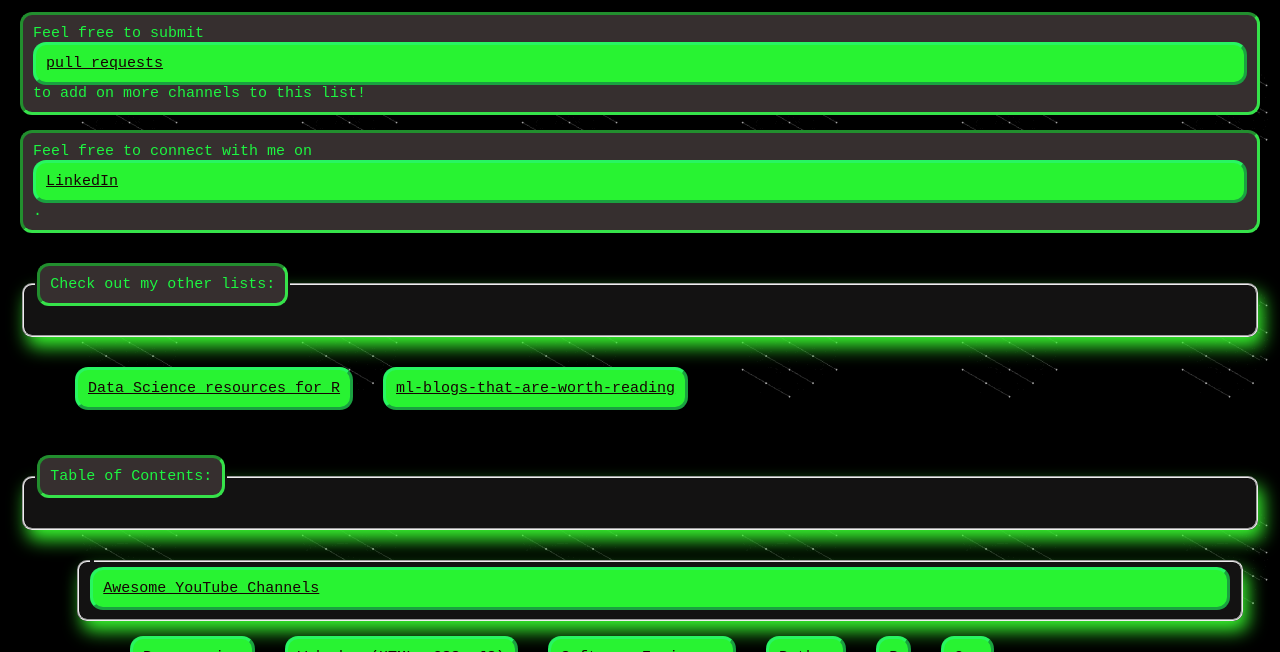
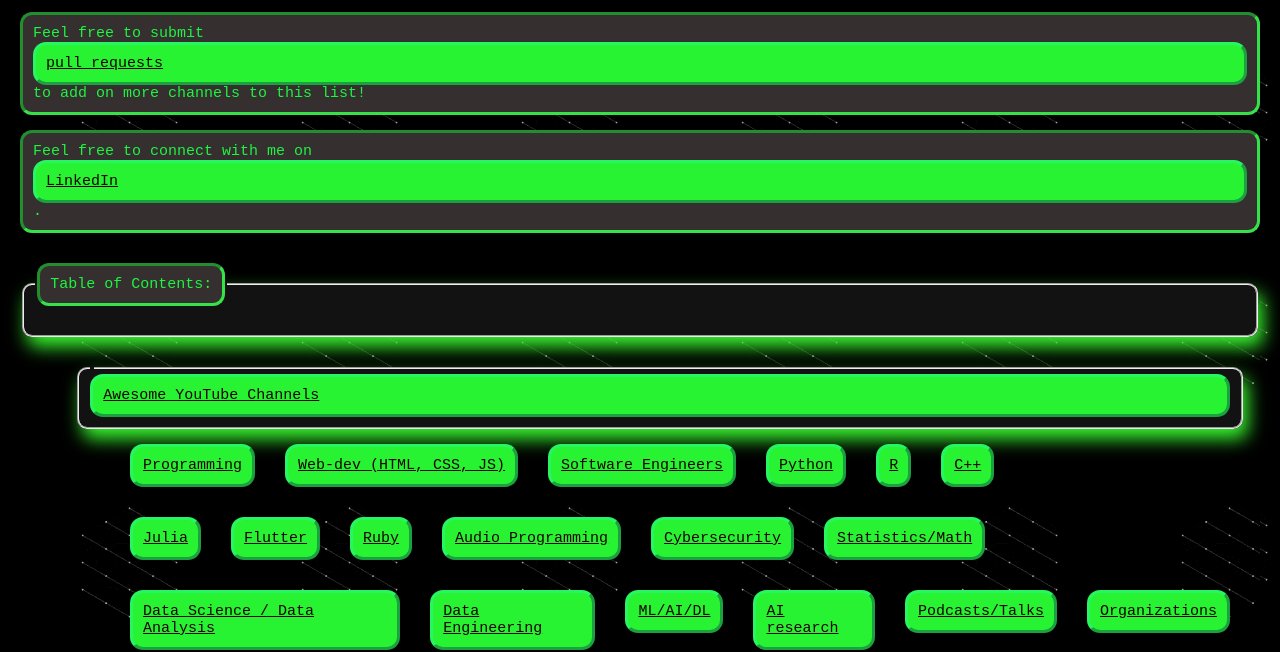
Before and after one commit to aasim-syed/Techies, a plain HTML site: page index.html in a window 1280 px wide. Shown: the part 448-1100 px from the top of the page. Drawn offline with nearby package versions, Linux system fonts and the light colour scheme.

Commit message:
Update index.html

```diff
--- a/index.html
+++ b/index.html
@@ -40,16 +40,11 @@
 
 <p>A comprehensive list of +180 YouTube Channels (in no particular order) for Data Science, Data Engineering, Machine Learning, Deep Learning, Artificial Intelligence, Computer Science, programming, software engineering, and more!</p>
 
-<p>Feel free to submit <a href="https://github.com/syedaasim033/techies/pulls">pull requests</a> to add on more channels to this list!</p>
+<p>Feel free to submit <a href="https://github.com/aasim-syed/Techies">pull requests</a> to add on more channels to this list!</p>
 
 <p>Feel free to connect with me on <a href="https://www.linkedin.com/in/syed-aasim/">LinkedIn</a>.</p>
 
-<fieldset><legend><p>Check out my other lists:</p></legend></fieldset>
 
-<ul class="first" >
-  <li><a href="https://github.com/benthecoder/JohnHopkinsDataScience/blob/main/resources.md">Data Science resources for R</a></li>
-  <li><a href="https://github.com/benthecoder/ml-blogs-that-are-worth-reading">ml-blogs-that-are-worth-reading</a></li>
-</ul>
 
 <fieldset><legend><p>Table of Contents:</p></legend></fieldset>
 
```
